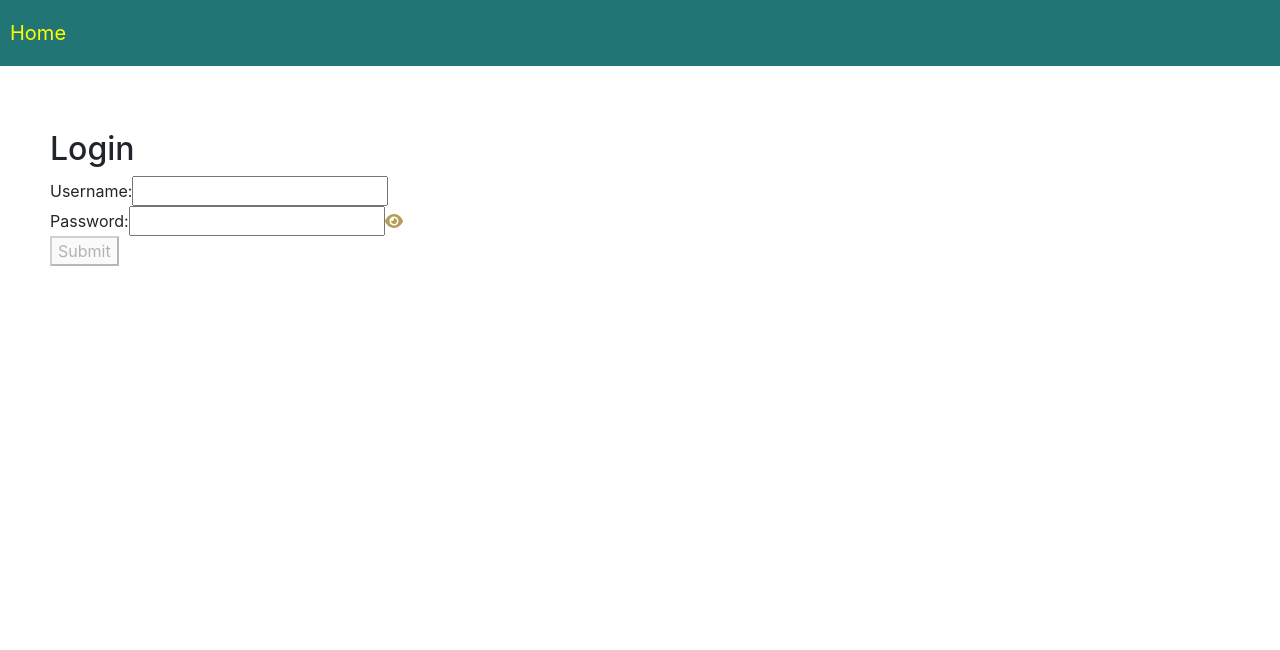
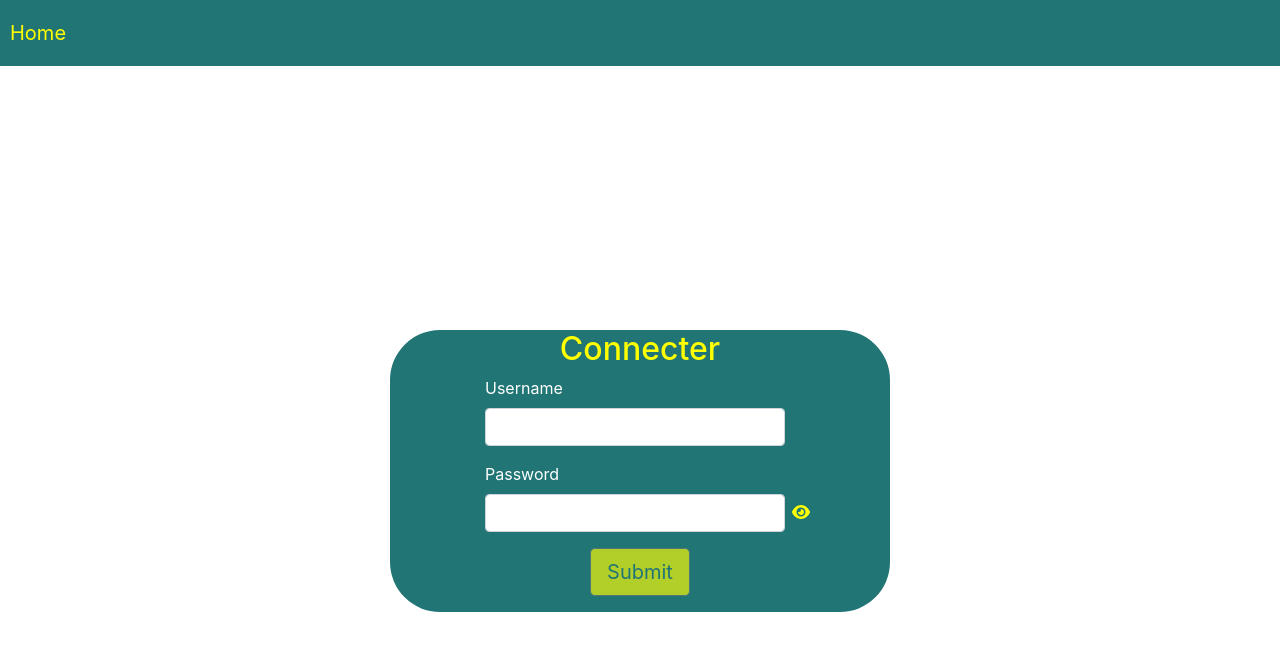
Before and after one commit to Bayrem98/inventaire-front2, a React (Create React App) app: page / in a window 1280 px wide. Shown: the top 650 px of the page. Built offline with nearby package versions, Linux system fonts and the light colour scheme.

Commit message:
changed style for login page

```diff
--- a/src/components/parts/Login.tsx
+++ b/src/components/parts/Login.tsx
@@ -2,6 +2,7 @@ import React, { ChangeEvent, useState } from "react";
 import { faEye } from "@fortawesome/free-solid-svg-icons";
 import { FontAwesomeIcon } from "@fortawesome/react-fontawesome";
 import axios from "axios";
+import { Button, Form, FormGroup, Input, Label } from "reactstrap";
 
 function Login() {
   const [username, setUsername] = useState<string>("");
@@ -41,41 +42,58 @@ function Login() {
   };
 
   return (
-    <div style={{ paddingTop: 100 }}>
-      <div>
-        <h2>Login</h2>
-        <form onSubmit={(event) => handleLogin(event)}>
-          <div>
-            <label>Username:</label>
-            <input
+    <div
+      style={{
+        paddingTop: 300,
+        display: "flex",
+        justifyContent: "center",
+        alignItems: "center",
+      }}
+    >
+      <div style={{ backgroundColor: "#217575", width: 500, borderRadius: 50 }}>
+        <h2 style={{ color: "yellow", textAlign: "center" }}>Connecter</h2>
+        <Form onSubmit={(event) => handleLogin(event)}>
+          <FormGroup style={{ paddingLeft: 95 }}>
+            <Label style={{ color: "white" }}>Username</Label>
+            <Input
               type="text"
               value={username}
               onChange={handleUsernameChange}
+              style={{ width: 300 }}
             />
-          </div>
-          <div>
-            <label>Password:</label>
-            <input
+          </FormGroup>
+          <FormGroup style={{ paddingLeft: 95 }}>
+            <Label style={{ color: "white" }}>Password</Label>
+            <Input
               value={password}
               onChange={handlePasswordChange}
               type={passwordShown ? "text" : "password"}
+              style={{ width: 300 }}
             />
             <i
               style={{
-                color: "#b79e56",
-                height: 20,
-                width: 20,
+                color: "yellow",
                 cursor: "pointer",
+                position: "absolute",
+                left: 792,
+                top: 500,
               }}
               onClick={togglePasswordVisiblity}
             >
               {eye}
             </i>
-          </div>
-          <button type="submit" disabled={!username || !password}>
-            Submit
-          </button>
-        </form>
+          </FormGroup>
+          <FormGroup style={{ textAlign: "center" }}>
+            <Button
+              size="lg"
+              style={{ backgroundColor: "yellow", cursor: "pointer" }}
+              type="submit"
+              disabled={!username || !password}
+            >
+              <span style={{ color: "#217575" }}>Submit</span>
+            </Button>
+          </FormGroup>
+        </Form>
       </div>
     </div>
   );
```
